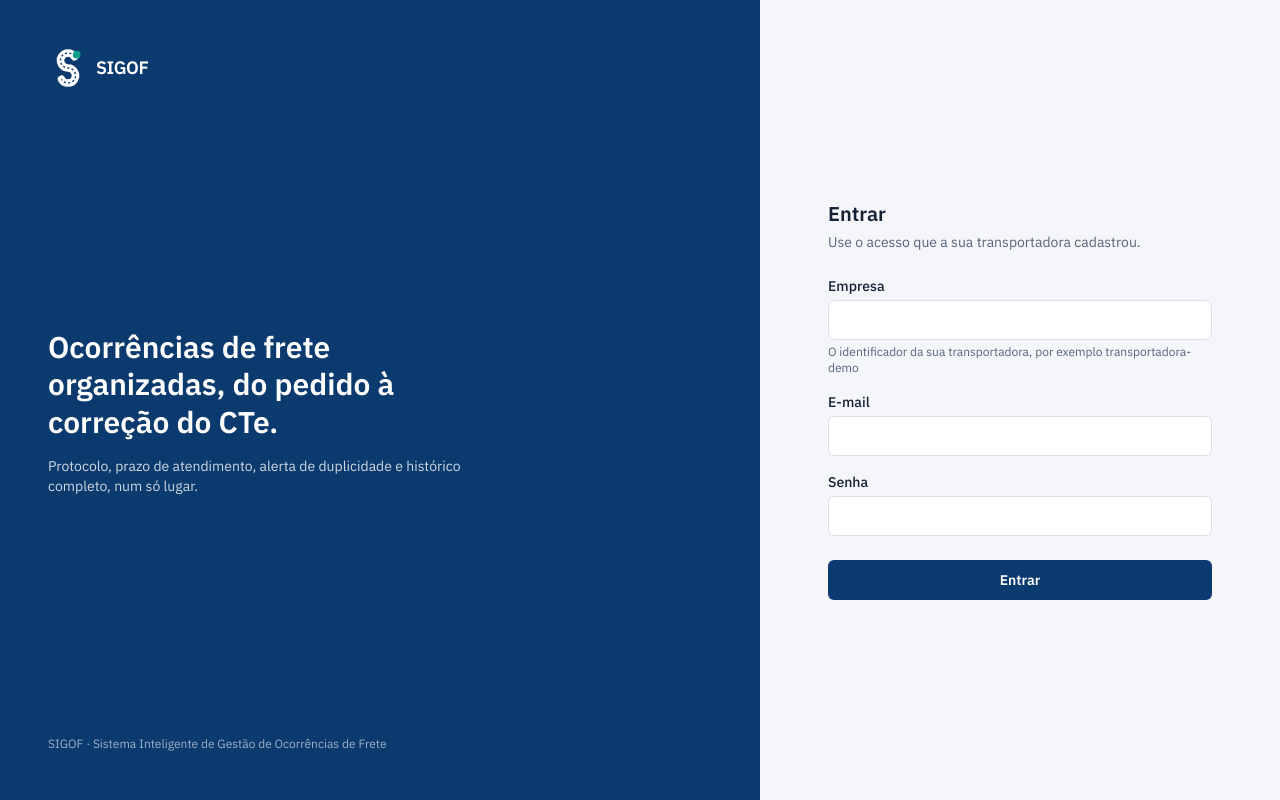
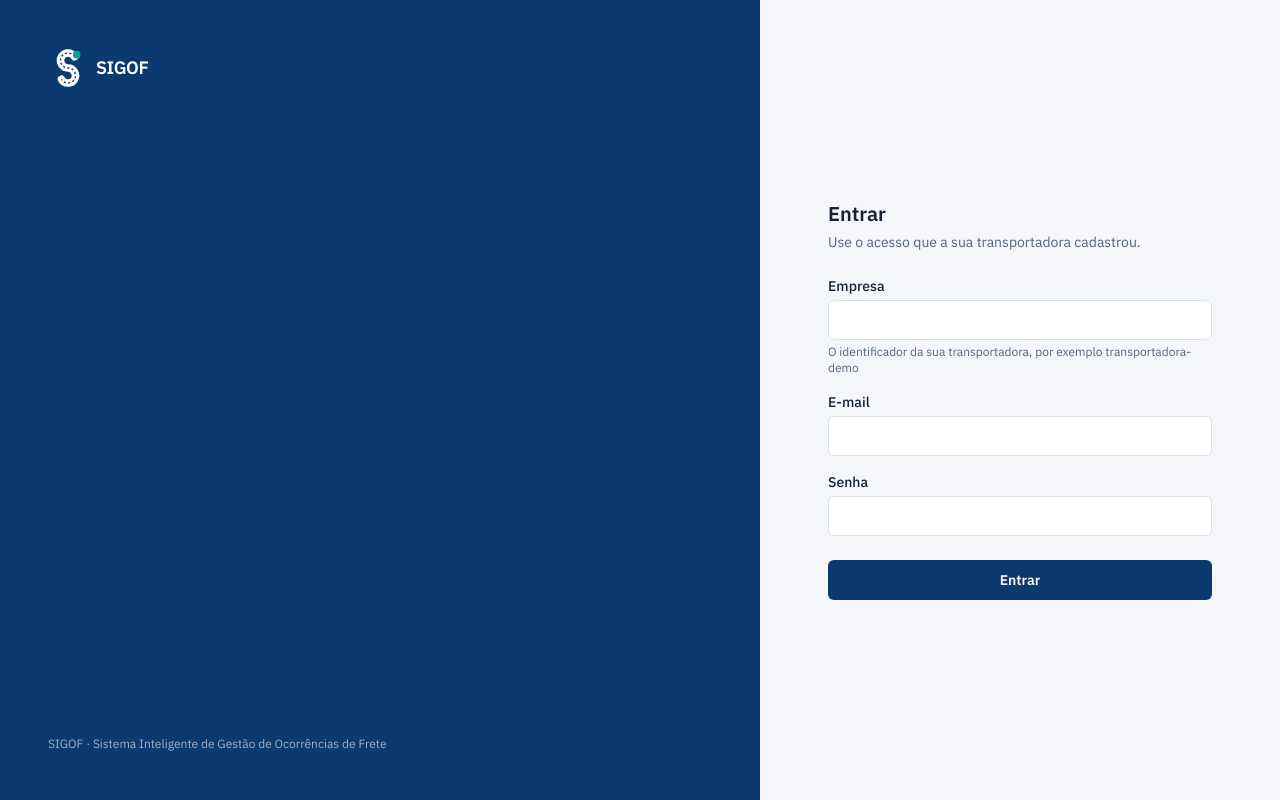
Before and after one commit to Wellerson-M/SIGOF, a Next.js app in the folder frontend/: page /entrar in a window 1280 px wide. Built offline with nearby package versions, Linux system fonts and the light colour scheme.

Commit message:
Tira o texto de apresentação do painel de login

```diff
--- a/frontend/src/app/entrar/page.tsx
+++ b/frontend/src/app/entrar/page.tsx
@@ -10,15 +10,6 @@
       {/* Painel da marca (some em telas pequenas) */}
       <section className="hidden flex-col justify-between bg-marca p-12 text-sobre-marca lg:flex">
         <Logo tamanho={40} invertido />
-        <div className="max-w-md">
-          <h1 className="text-3xl font-semibold leading-tight">
-            Ocorrências de frete organizadas, do pedido à correção do CTe.
-          </h1>
-          <p className="mt-4 text-sm opacity-80">
-            Protocolo, prazo de atendimento, alerta de duplicidade e histórico
-            completo, num só lugar.
-          </p>
-        </div>
         <p className="text-xs opacity-60">
           SIGOF · Sistema Inteligente de Gestão de Ocorrências de Frete
         </p>
```
